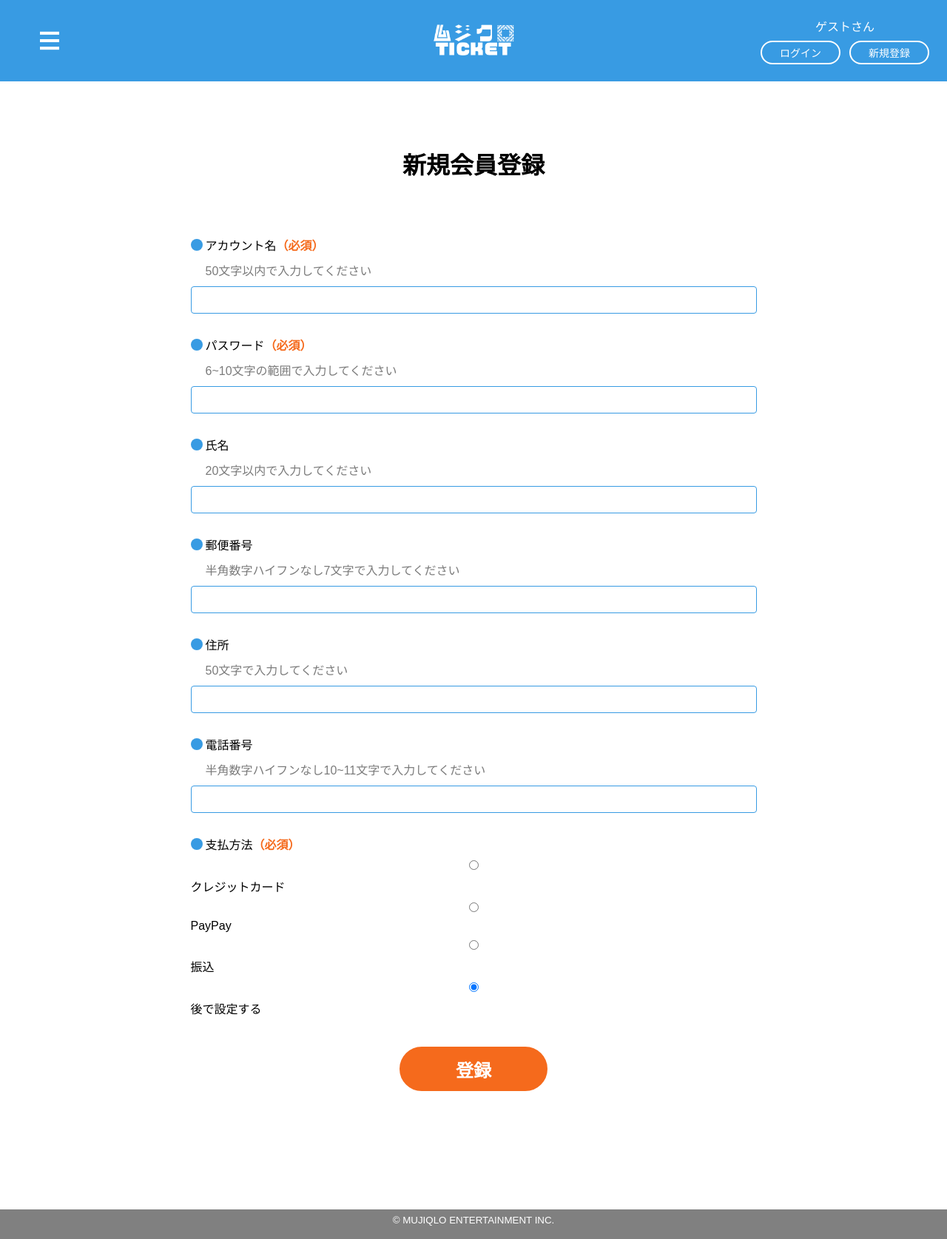
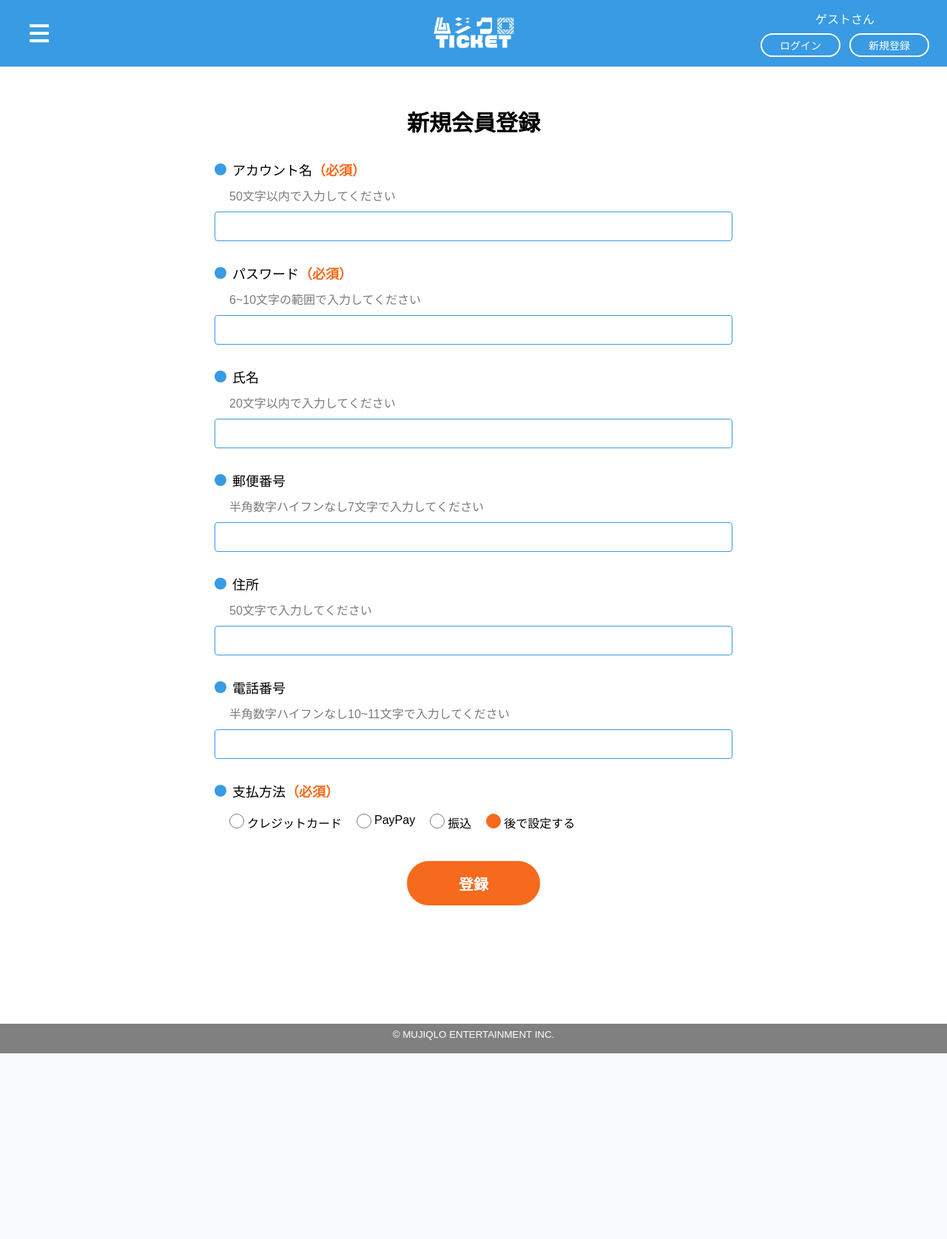
Before and after one commit to Kinoue-mynavi/team-false-dev-practice, a Flask app: page /customer/auth/signup in a window 1280 px wide. Shown: the whole page at 74% size. After the commit the page ends 1424 px from the top, so only its background shows below. Run offline with Flask 3, Linux system fonts and the light colour scheme; some libraries are stand-ins or nearby versions.

Commit message:
css編集

```diff
--- a/flask_app/static/css/customer/customer_ticket.css
+++ b/flask_app/static/css/customer/customer_ticket.css
@@ -10,7 +10,7 @@
     padding-top: 40px;
     padding-bottom: 24px;
     padding-inline: 14px;
-    border-bottom: solid 1px #000000;
+    border-bottom: solid rgb(217, 217, 217) 2px;
 }
 
 .reserver_info_item:last-child {
@@ -19,11 +19,12 @@
 
 .list_circle {
     display: "inline-block";
-    width: 18px;
-    height: 18px;
+    width: 16px;
+    height: 16px;
     border-radius: 50%;
     background-color: #389BE3;
     grid-area: A;
+    margin-top: 3px;
 }
 
 .reserver_info_item_label {
--- a/flask_app/static/css/customer/customer_top.css
+++ b/flask_app/static/css/customer/customer_top.css
@@ -1,8 +1,7 @@
 /* メインタイトルのCSS */
 #main_title {
     text-align: center;
-    padding-top: 30px;
-    padding-bottom: 30px;
+    margin-bottom: 20px;
 }
 
 
@@ -10,7 +9,7 @@
 
 /* イベント一覧全体のCSS */
 #event_list {
-    width: 500px;
+    /* width: 500px; */
     margin-inline: auto;
     padding-bottom: 50px;
 }
@@ -18,7 +17,7 @@
 .event_item {
     position: relative;
     padding-top: 15px;
-    border-bottom: solid rgb(217, 217, 217) 3px;
+    border-bottom: solid rgb(217, 217, 217) 2px;
 }
 
 
@@ -38,13 +37,13 @@
 }
 
 .event_detail_button {
-    width: 90px;
-    height: 30px;
+    width: 100px;
+    height: 40px;
     display: flex;
     justify-content: center;
     align-items: center;
     font-weight: bold;
-    border-radius: 118px;
+    border-radius: 120px;
     background-color: transparent;
     cursor: pointer;
   }
--- a/flask_app/static/css/customer/info.css
+++ b/flask_app/static/css/customer/info.css
@@ -1,6 +1,11 @@
  /* 小見出しの横並び */
 .index-flex {
     display: flex;
+}
+
+.index-flex p {
+    font-size: 18px;
+    font-weight: 500;
 }
 
 /* 小見出しの丸 */
@@ -9,7 +14,7 @@
     height: 16px;
     background-color: #389BE3;
     border-radius: 30px;
-    margin-right: 4px;
+    margin-right: 8px;
     margin-top:auto;
     margin-bottom: auto
 }
@@ -33,18 +38,51 @@
     outline: none;
     border: solid 1px #389BE3;
     border-radius: 4px;
+    font-size: 16px;
 }
 
 /* 区切り線 */
 .under{
-    padding: 20px 20px;
+    padding: 16px 20px;
     border-bottom: solid rgb(217, 217, 217) 2px;
 }
 
 /* ラジオボタン */
+/* ラジオボタンのスタイルリセット */
+.radio-button input[type="radio"] {
+  appearance: none;
+  -webkit-appearance: none;
+  -moz-appearance: none;
+  width: 20px;
+  height: 20px;
+  border: 1.4px solid #7B7B7B;
+  border-radius: 50%;
+  outline: none;
+  cursor: pointer;
+}
+
 .radio-button {
-    justify-content: center;
+    display: flex;
+    padding-top: 8px;
 }
+
+.radio-button input {
+    margin: 0px 4px 0px 20px;
+}
+
+
+/* ラジオボタンのカスタムスタイル */
+.radio-button input[type="radio"]:checked {
+  background-color: #F56A1C;
+  border-color: #F56A1C;
+}
+
+/* ラジオボタンのラベルのスタイル */
+.radio-button label {
+  margin-right: 10px;
+}
+
+
 
 /* 共通CSSの修正 */
 .section_item {
--- a/flask_app/static/css/customer/layout.css
+++ b/flask_app/static/css/customer/layout.css
@@ -26,7 +26,7 @@
 header {
   width: 100%;
   background-color: #389BE3;
-  height: 110px;
+  height: 90px;
   display: flex;
   justify-content: space-between;
   align-items: center;
@@ -92,7 +92,7 @@ header .user_info p {
   border: none;
   position: relative;
   z-index: 20;
-  margin-left: 30px;
+  margin-left: 16px;
 }
 
 .toggle-menu-button.is-visible {
@@ -113,6 +113,7 @@ main {
 
 main h1 {
 	padding: 20px 0 10px;
+  font-size: 30px;
 }
 
 main h2 {
@@ -143,14 +144,15 @@ footer p.copyright {
 ---------- */
 
 .section {
-  max-width: 765px;
+  max-width: 700px;
+  /* max-width: 765px; */
   margin-inline: auto;
-  padding-top: 58px;
+  padding-top: 32px;
   padding-bottom: 120px;
 }
 
 .section_title {
-  font-size: 40px;
+  font-size: 30px;
   text-align: center;
   margin-bottom: 45px;
 }
@@ -159,6 +161,7 @@ footer p.copyright {
   display: flex;
   flex-direction: column;
   gap: 58px;
+  min-height: 300px;
 }
 
 .section_item {
@@ -170,8 +173,8 @@ footer p.copyright {
 
 .section_item_label {
   padding-left: 22px;
-  padding-block: 14px;
-  border-left: solid 13px #389BE3;
+  padding-block: 12px;
+  border-left: solid 12px #389BE3;
   border-bottom: solid 2px #389BE3;
 }
 
@@ -180,7 +183,7 @@ footer p.copyright {
 }
 
 .section_button {
-  width: 200px;
+  width: 180px;
   height: 60px;
   /* 勝手に変えます。すみません。（モロタ）
   width: 236px;
@@ -188,7 +191,7 @@ footer p.copyright {
   display: flex;
   justify-content: center;
   align-items: center;
-  font-size: 24px;
+  font-size: 20px;
   font-weight: bold;
   border-radius: 118px;
   background-color: transparent;
@@ -326,3 +329,16 @@ footer p.copyright {
   justify-content: center;
   padding-top: 10px;
 }
+
+
+
+/* --------------------------------------------------
+* flashメッセージの表示
+---------- */
+.alert {
+  background-color: #fffacd;
+  padding: 20px 40px;
+  color: #daa520;
+  border: solid 1px #f0e68c;
+  border-radius: 4px;
+}
--- a/flask_app/static/css/customer/mypage_top.css
+++ b/flask_app/static/css/customer/mypage_top.css
@@ -11,7 +11,7 @@
     cursor: pointer;
     border: solid 2px #F56A1C;
     color: #ffffff;
-    margin-bottom: 20px;
+    margin-top: 24px;
     margin-inline: auto;
 }
 
@@ -20,6 +20,6 @@
     transition: .5s;
   }
 
-#main_title {
+/* #main_title {
     margin-bottom: 45px;
-}
+} */
--- a/flask_app/templates/customer/auth/signup.html
+++ b/flask_app/templates/customer/auth/signup.html
@@ -69,11 +69,12 @@
                             <div class="index-flex">
                                 <div class="index"></div><p>支払方法<span class="required">（必須）</span></p>
                             </div>
-
-                            <input type="radio" name="customer_payment" value=1>クレジットカード
-                            <input type="radio" name="customer_payment" value=2>PayPay
-                            <input type="radio" name="customer_payment" value=3>振込
-                            <input type="radio" name="customer_payment" value=0 checked="checked">後で設定する
+                            <div class="radio-button">
+                                <input type="radio" name="customer_payment" value=1>クレジットカード
+                                <input type="radio" name="customer_payment" value=2>PayPay
+                                <input type="radio" name="customer_payment" value=3>振込
+                                <input type="radio" name="customer_payment" value=0 checked="checked">後で設定する
+                            </div>
                         </div>
 
                         <div class="event_reservation_buttons_container" id="button_area">
--- a/flask_app/templates/customer/event/detail.html
+++ b/flask_app/templates/customer/event/detail.html
@@ -2,8 +2,9 @@
 
 {% block body %}
 
+<main>
 <section class="section">
-    <h2 class="section_title">イベント詳細</h2>
+    <h1 id="main_title">イベント詳細</h1>
     <div class="section_container">
         <div class="section_item">
             <h3 class="section_item_label">イベント名</h3>
@@ -70,5 +71,6 @@
         </div>
     </div>
 </section>
+</main>
 
 {% endblock %}
```
Also changed, not shown: flask_app/templates/customer/customer_top.html (+5 -2 lines), flask_app/templates/customer/mypage/manage_account/edit_info.html (+7 -1 lines).
